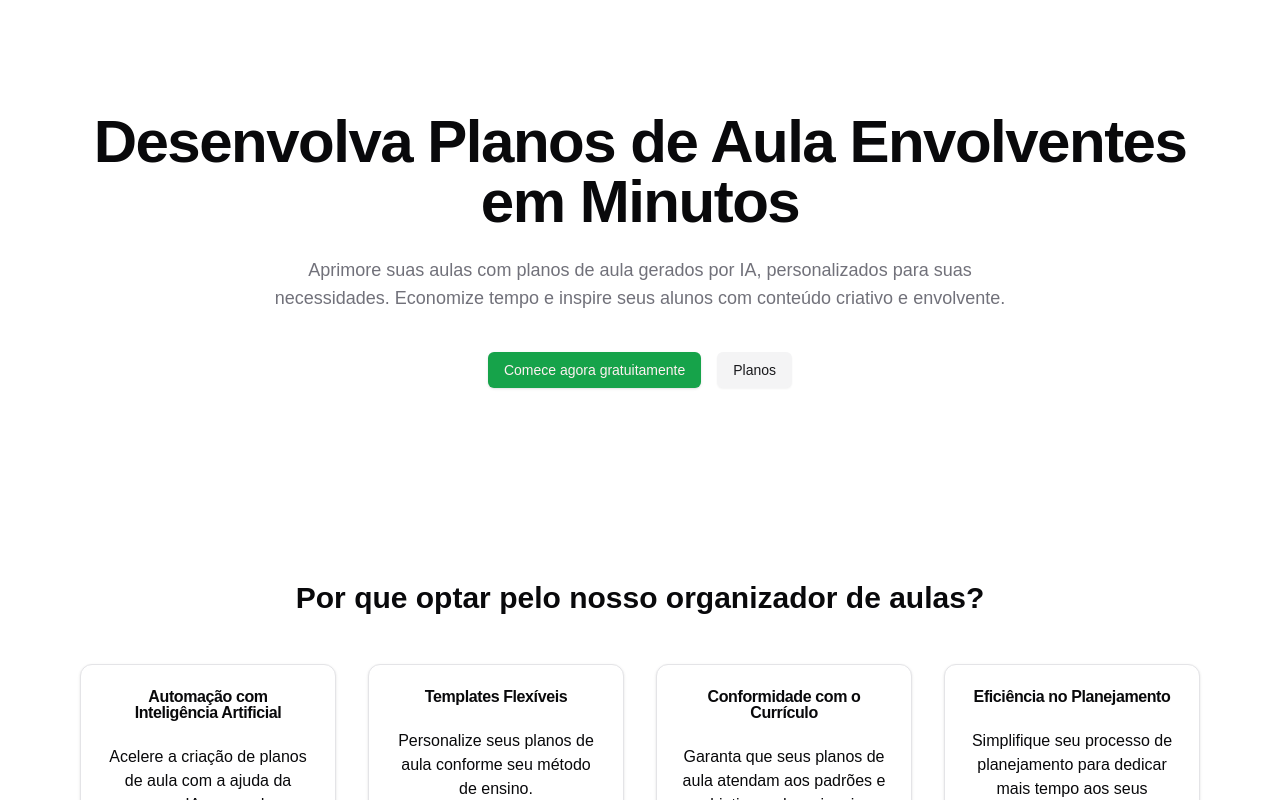
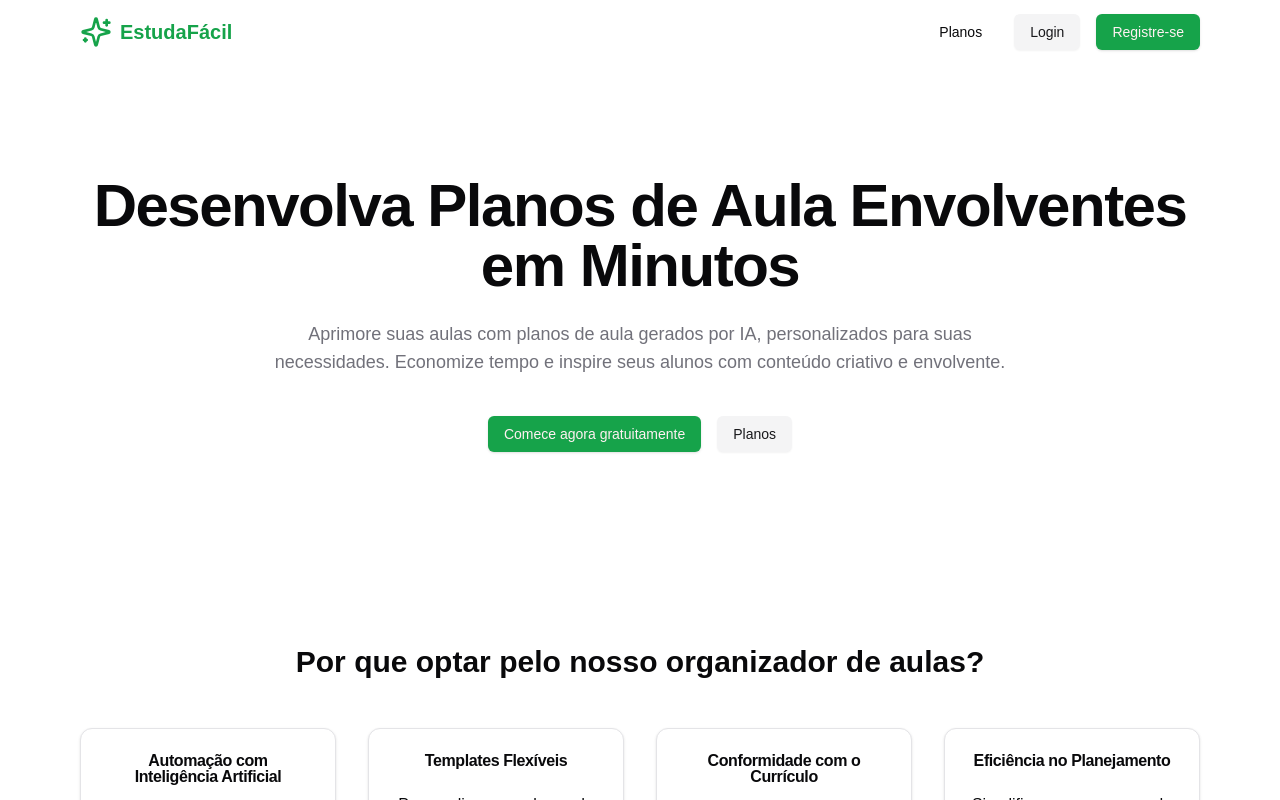
Before and after one commit to VictorRibeiroH/EstudaFacil, a Next.js app: page / in a window 1280 px wide. Shown: the top 800 px of the page. Built offline with nearby package versions, Linux system fonts and the light colour scheme.

Commit message:
Buttons login, etc

```diff
--- a/app/layout.tsx
+++ b/app/layout.tsx
@@ -1,6 +1,7 @@
 import type { Metadata } from "next";
 import localFont from "next/font/local";
 import "./globals.css";
+import Navbar from "@/components/common/Navbar";
 
 const geistSans = localFont({
   src: "./fonts/GeistVF.woff",
@@ -28,6 +29,7 @@ export default function RootLayout({
       <body
         className={`${geistSans.variable} ${geistMono.variable} antialiased`}
       >
+        <Navbar />
         {children}
       </body>
     </html>
--- /dev/null
+++ b/components/common/Navbar.tsx
@@ -0,0 +1,59 @@
+import React from "react";
+import MaxWidthWrapper from "./MaxWidthWrapper";
+import { Sparkles } from "lucide-react";
+import Link from "next/link";
+import { Button, buttonVariants } from "../ui/button";
+
+const Navbar = () => {
+  const user = false;
+
+  return (
+    <header>
+      <MaxWidthWrapper>
+        <div className="flex justify-between items-center h-16">
+          <Link href="/" className="flex items-center space-x-2">
+            <Sparkles className="w-8 h-8 text-primary" />
+            <span className="text-xl font-bold text-primary">EstudaFácil</span>
+          </Link>
+          <nav className="hidden md:flex items-center space-x-4">
+            <Link
+              className={buttonVariants({
+                variant: "ghost",
+              })}
+              href="/pricing"
+            >
+              Planos
+            </Link>
+            {!user ? (
+              <>
+                <Link href="/login"
+                    className={buttonVariants({
+                        variant: "secondary"
+                    })}
+                >Login</Link>
+
+                <Link href="/register" className={buttonVariants()}>Registre-se</Link>
+              </>
+            ) : (
+              <div className="flex items-center gap-2">
+                <Link
+                  href="/dashboard"
+                  className={buttonVariants({
+                    variant: "secondary",
+                  })}
+                >
+                  Dashboard
+                </Link>
+
+                <Link className={buttonVariants()} href="/create">
+                Criar</Link>
+              </div>
+            )}
+          </nav>
+        </div>
+      </MaxWidthWrapper>
+    </header>
+  );
+};
+
+export default Navbar;
```
